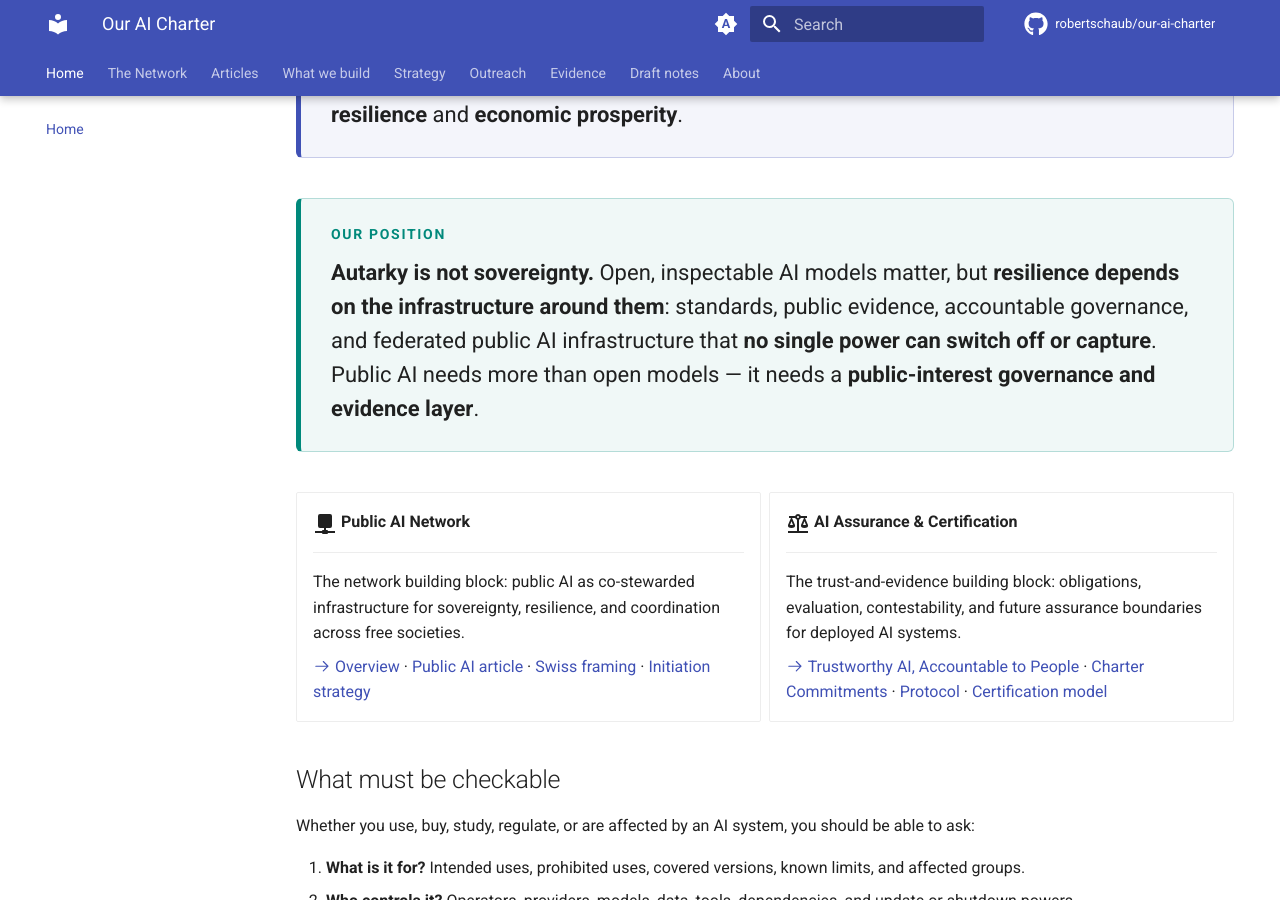
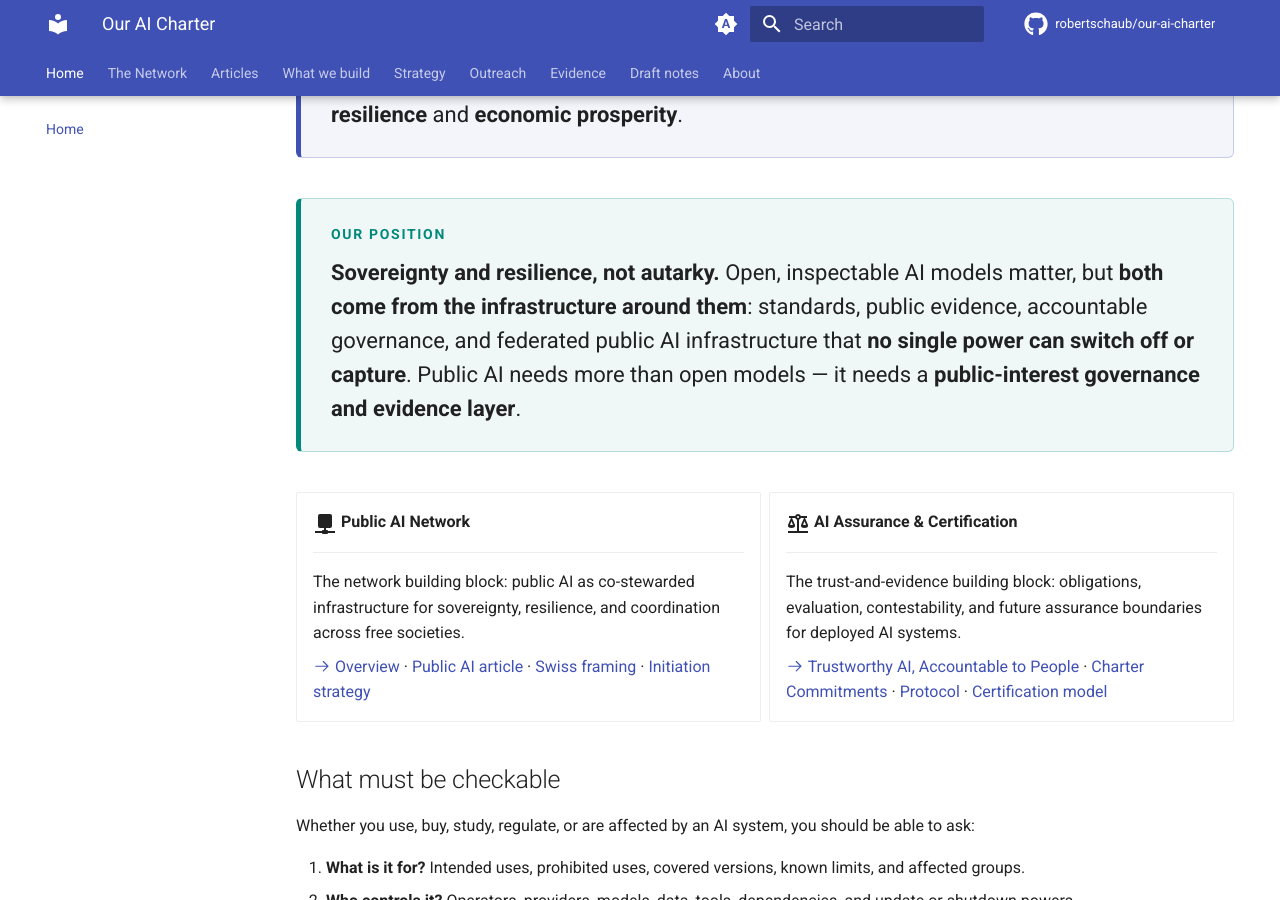
Before and after one commit to robertschaub/our-ai-charter, an MkDocs documentation site: the page built from docs/index.md, in a window 1280 px wide and 900 px high, scrolled down 603 px. Built offline with MkDocs 1.6.1 and Material for MkDocs 9.7.7, drawn with Linux system fonts in a browser that asks for light colours; plug-ins that fetch from the network failed and are left out; comment, search, counter and statistics services are not loaded.

Commit message:
docs(index): reframe position as sovereignty and resilience, not autarky
Co-Authored-By: Claude Opus 4.8 <noreply@anthropic.com>

```diff
--- a/docs/index.md
+++ b/docs/index.md
@@ -24,7 +24,7 @@ Protect and strengthen free and fair societies in the digital age through a glob
 
 <div class="feature-quote" markdown>
 <span class="mission-label">Our position</span>
-**Autarky is not sovereignty.** Open, inspectable AI models matter, but **resilience depends on the infrastructure around them**: standards, public evidence, accountable governance, and federated public AI infrastructure that **no single power can switch off or capture**. Public AI needs more than open models — it needs a **public-interest governance and evidence layer**.
+**Sovereignty and resilience, not autarky.** Open, inspectable AI models matter, but **both come from the infrastructure around them**: standards, public evidence, accountable governance, and federated public AI infrastructure that **no single power can switch off or capture**. Public AI needs more than open models — it needs a **public-interest governance and evidence layer**.
 </div>
 
 <div class="grid cards" markdown>
```
